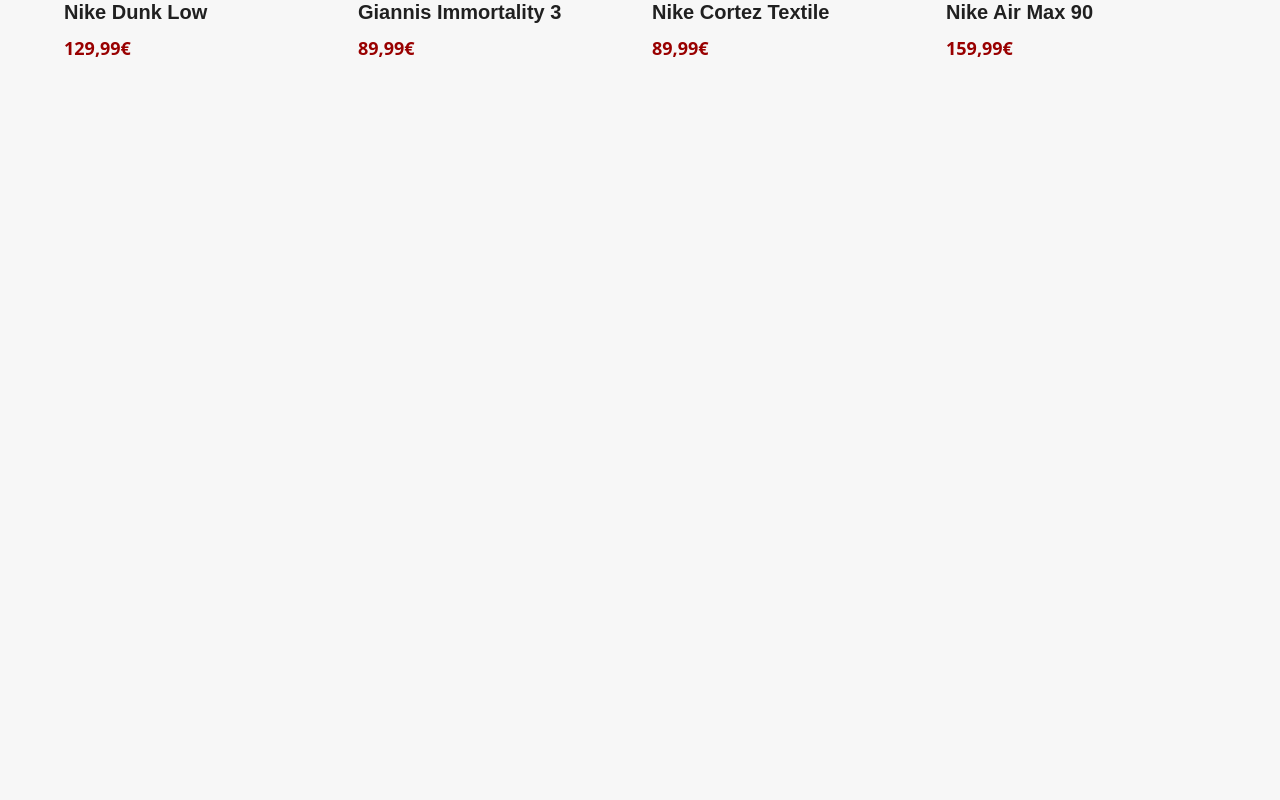
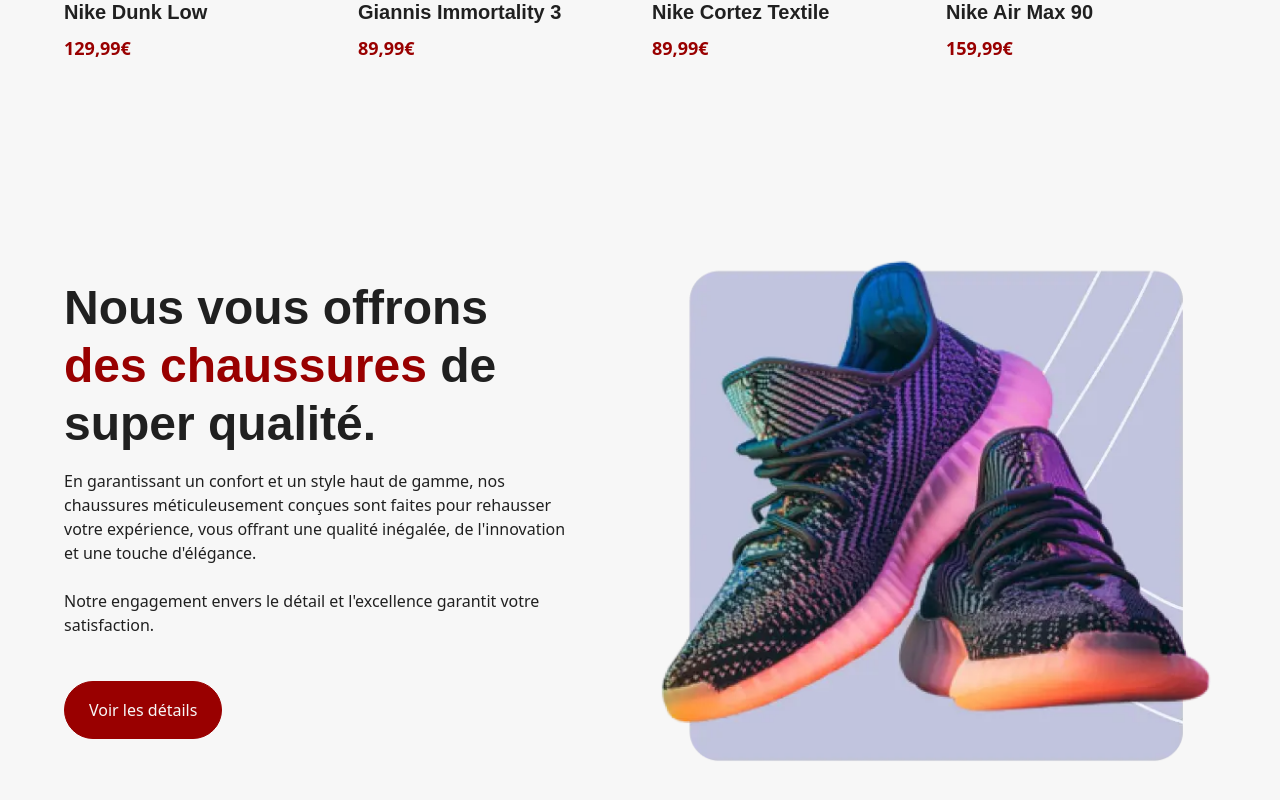
Before and after one commit to cedric-renais/Nike, a Next.js app: page / in a window 1280 px wide. Shown: the part 1569-2369 px from the top of the page. Before the commit the page ends 1727 px from the top, so only its background shows below. Built offline with nearby package versions, Linux system fonts and the light colour scheme.

Commit message:
🖼️ Section : SuperQuality

```diff
--- a/app/page.js
+++ b/app/page.js
@@ -1,5 +1,5 @@
 import { Navbar } from '@components';
-import { Hero, PopularProducts } from '@layouts';
+import { Hero, PopularProducts, SuperQuality } from '@layouts';
 
 const Home = () => {
   return (
@@ -7,6 +7,7 @@
       <Navbar />
       <Hero />
       <PopularProducts />
+      <SuperQuality />
     </>
   );
 };
--- /dev/null
+++ b/layouts/SuperQuality.jsx
@@ -0,0 +1,49 @@
+import { Button } from '@components';
+import { shoe5 } from '@public/assets/images';
+import Image from 'next/image';
+
+const SuperQuality = () => {
+  return (
+    <section className="padding" id="about">
+      <div
+        className="max__wrapper flex w-full items-center justify-between gap-10 max-lg:flex-col"
+        id="about"
+      >
+        <div className="flex flex-1 flex-col">
+          <h2 className="font-palanquin text-4xl font-bold lg:max-w-lg">
+            Nous vous offrons
+            <span className="text-accent"> des chaussures </span>
+            de super qualité.
+          </h2>
+          <p className="info-text mt-4 lg:max-w-lg">
+            En garantissant un confort et un style haut de gamme, nos chaussures
+            méticuleusement conçues sont faites pour rehausser votre expérience,
+            vous offrant une qualité inégalée, de l'innovation et une touche
+            d'élégance.
+          </p>
+          <p className="info-text mt-6 lg:max-w-lg">
+            Notre engagement envers le détail et l'excellence garantit votre
+            satisfaction.
+          </p>
+          <div className="mt-11">
+            <Button
+              type="button"
+              title="Voir les détails"
+              variant="button__red"
+            />
+          </div>
+        </div>
+        <div className="flex-center flex-1">
+          <Image
+            className="object-contain"
+            src={shoe5}
+            alt="baskets multicolores."
+            width={570}
+            height={522}
+          />
+        </div>
+      </div>
+    </section>
+  );
+};
+export default SuperQuality;
--- a/layouts/index.js
+++ b/layouts/index.js
@@ -1,4 +1,5 @@
 import Hero from './Hero';
 import PopularProducts from './PopularProducts';
+import SuperQuality from './SuperQuality';
 
-export { Hero, PopularProducts };
+export { Hero, PopularProducts, SuperQuality };
```
